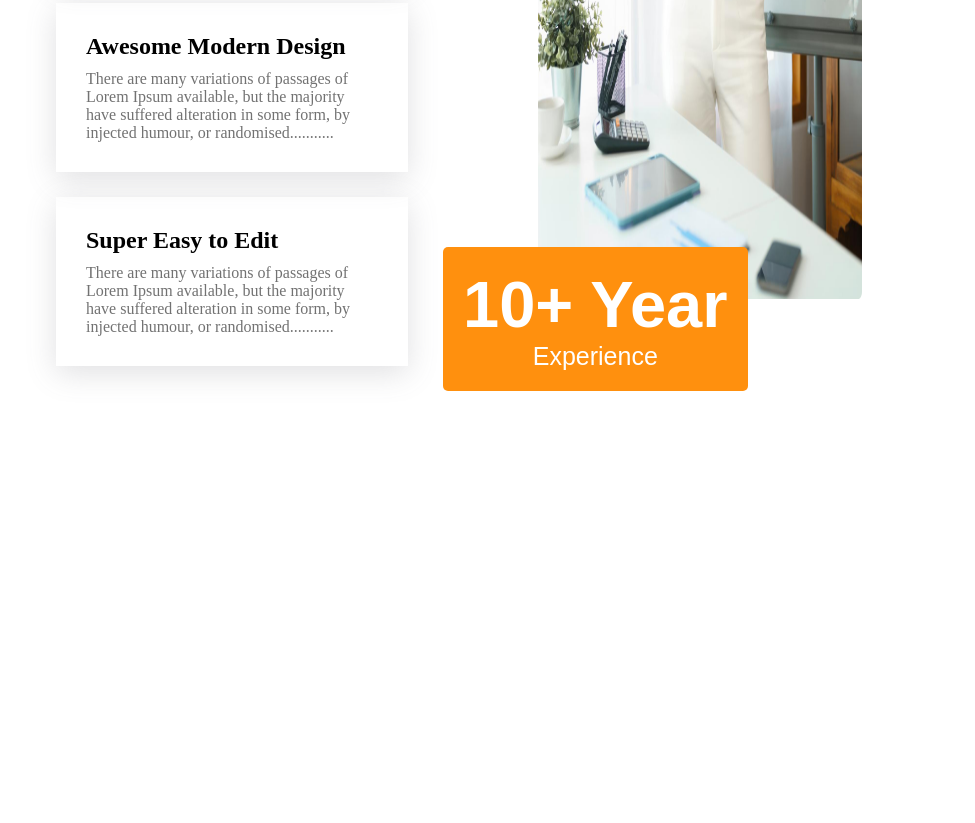
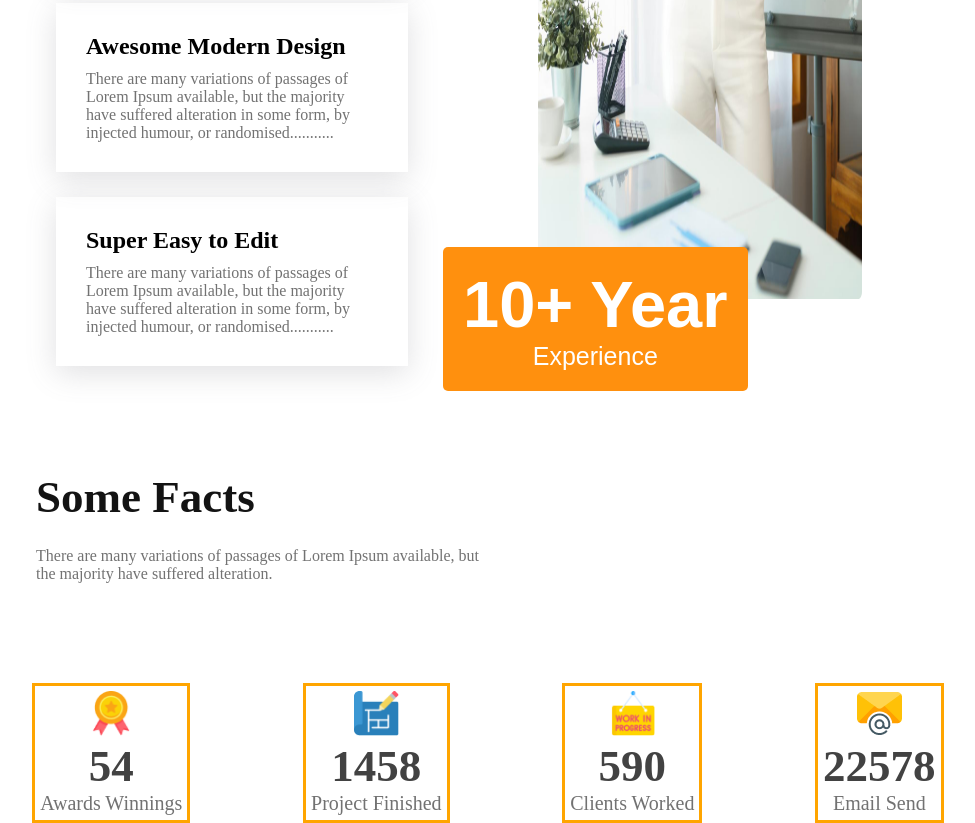
Before and after one commit to mmakash/G3-Architects, a plain HTML site: page index.html in a window 1280 px wide. Shown: the part 2591-3414 px from the top of the page, without its empty margins (152-1127 px from the left). Before the commit the page ends 3062 px from the top, so only its background shows below. Drawn offline with Linux system fonts and the light colour scheme.

Commit message:
fact section added

```diff
--- a/index.html
+++ b/index.html
@@ -85,6 +85,36 @@
             </div>
         </div>
         <!-- Feature list section end -->
+        <!-- Facts Section start -->
+        <div class="facts-container">
+            <div class="facts-text">
+            <h1 class="facts-title">Some Facts</h1>
+            <p class="facts-description">There are many variations of passages of Lorem Ipsum available, but</br> the majority have suffered alteration.</p>
+            </div>
+            <div class="facts">
+                <div class="fact">
+                    <img src="/images/icons/ribon.png" alt="">
+                    <h4 class="fact-number">54</h4>
+                    <p class="fact-description">Awards Winnings</p>
+                </div>
+                <div class="fact">
+                    <img src="/images/icons/projects.png" alt="">
+                    <h4 class="fact-number">1458</h4>
+                    <p class="fact-description">Project Finished</p>
+                </div>
+                <div class="fact">
+                    <img src="/images/icons/customers.png" alt="">
+                    <h4 class="fact-number">590</h4>
+                    <p class="fact-description">Clients Worked</p>
+                </div>
+                <div class="fact">
+                    <img src="/images/icons/email.png" alt="">
+                    <h4 class="fact-number">22578</h4>
+                    <p class="fact-description">Email Send</p>
+                </div>
+            </div>
+        </div>
+        <!-- Facts Section end -->
     </main>
 </body>
 
--- a/style.css
+++ b/style.css
@@ -181,6 +181,50 @@ li{
     bottom: 80px;
 }
 /* Feature List Section End */
+/* Facts section start */
+.facts-container{
+    width: 80%;
+    margin: 0 auto;
+}
+.facts{
+    display: flex;
+    justify-content: space-around;
+}
+.fact{
+    text-align: center;
+    border: 3px solid orange;
+    padding: 5px;
+}
+.fact img{
+    width: 45px;
+    height: 45px;
+}
+.fact-number{
+    font-size: 45px;
+    font-weight: 600;
+    color: #424242;
+}
+.fact-description{
+    font-size: 20px;
+    font-weight: 500;
+    color: #727272;
+}
+.facts-title{
+    font-size: 45px;
+    font-weight: 700;
+    color: #131313;
+    margin-bottom: 24px;
+}
+.facts-description{
+    font-size: 16px;
+    font-weight: 400;
+    color: #727272;
+}
+.facts-text{
+    margin-bottom: 6.25rem;
+    margin-left: 3.75rem;
+}
+/* Facts section end */
 
 /* Media Quaries Section */
 @media screen and (max-width:576px) {
@@ -219,4 +263,18 @@ li{
         left: 80px;
         width: 70%;
     }
+    .facts-container{
+        width: 100%;
+        margin: 0;
+    }
+    .facts-text{
+        margin-top: 6.25rem;
+        text-align: center;
+    }
+    .facts{
+        flex-direction: column;
+    }
+    .fact{
+        margin: 5px 0px;
+    }
 }
```
